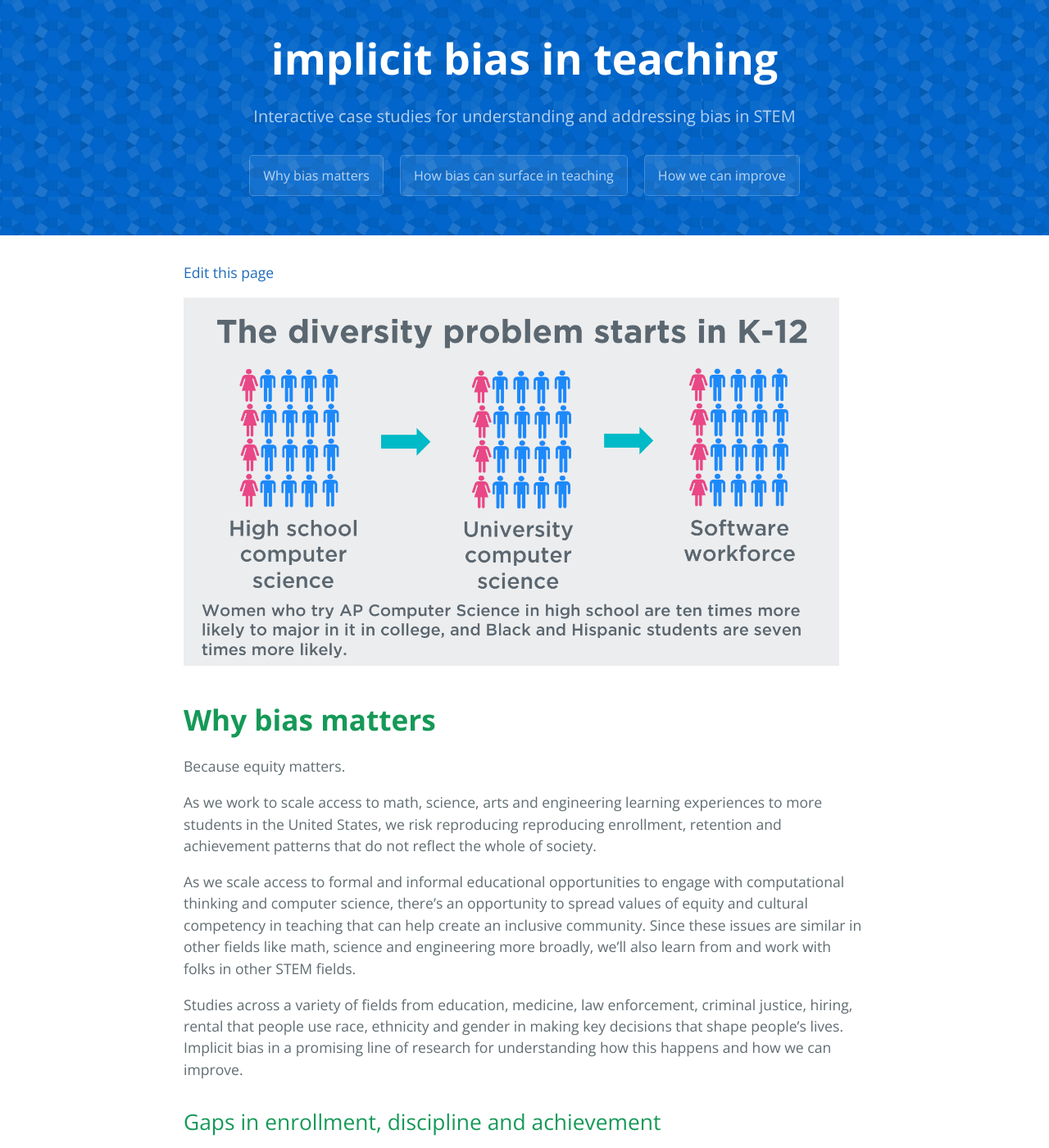
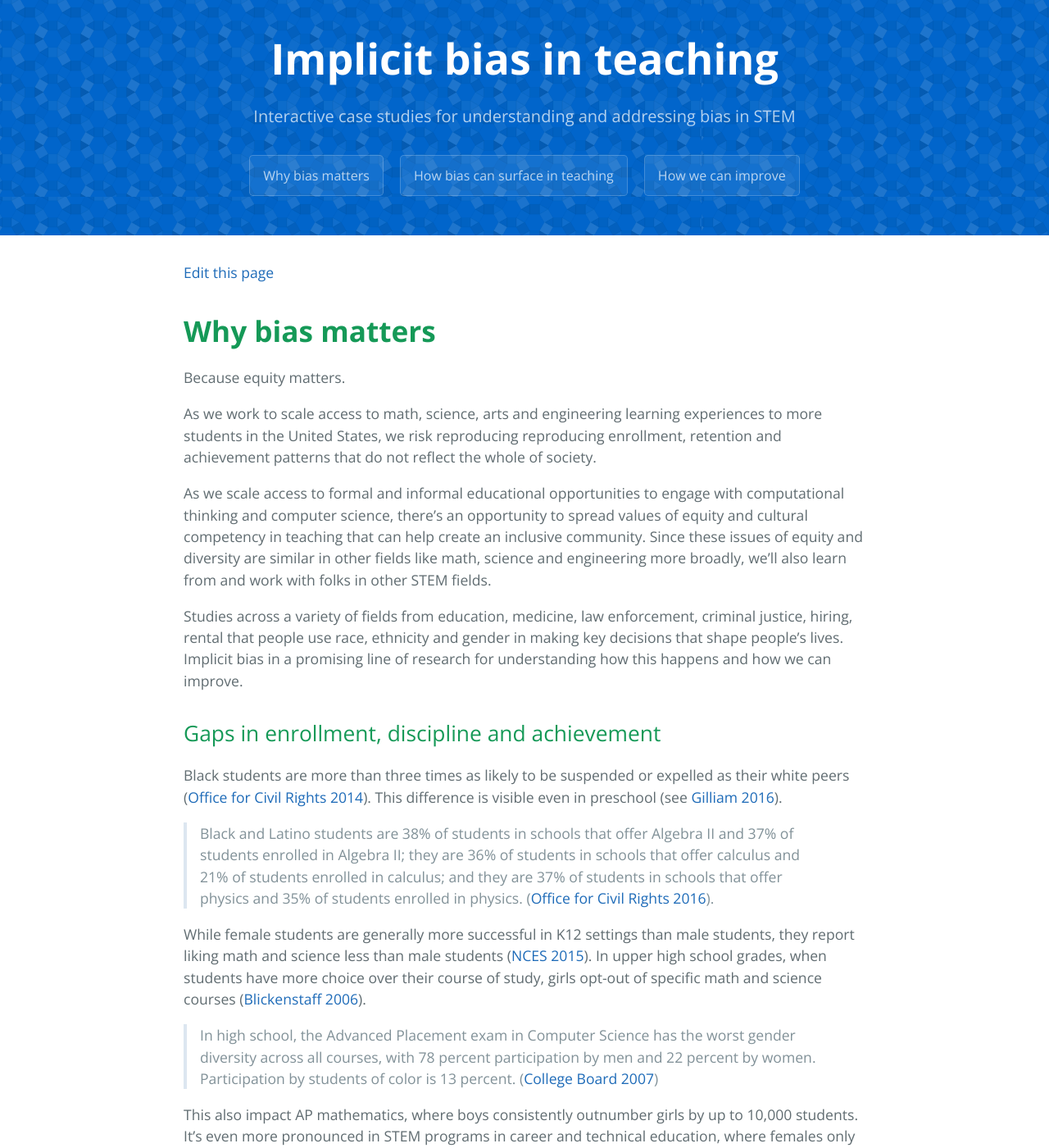
Before and after one commit to mit-teaching-systems-lab/unconscious-bias, a Jekyll site: the page built from README.md, in a window 1280 px wide and 1400 px high. Shown: the whole window at 82% size. Built offline with Jekyll 4.4.1, drawn with Linux system fonts in a browser that asks for light colours; our own code applies the rules of GitHub Pages for plain Markdown files; comment, search, counter and statistics services are not loaded; some of the changed text lies outside the part shown.

Commit message:
Add page title, remove infographic that doesn't match text

```diff
--- a/README.md
+++ b/README.md
@@ -1,13 +1,11 @@
 [Edit this page]({{site.github.repository_url}}/edit/master/README.md)
-
-![diversity-problem]({{site.baseurl}}/assets/diversity-problem.png){:width="800px"}
 
 # Why bias matters
 Because equity matters.
 
 As we work to scale access to math, science, arts and engineering learning experiences to more students in the United States, we risk reproducing reproducing enrollment, retention and achievement patterns that do not reflect the whole of society.
 
-As we scale access to formal and informal educational opportunities to engage with computational thinking and computer science, there's an opportunity to spread values of equity and cultural competency in teaching that can help create an inclusive community.  Since these issues are similar in other fields like math, science and engineering more broadly, we'll also learn from and work with folks in other STEM fields.
+As we scale access to formal and informal educational opportunities to engage with computational thinking and computer science, there's an opportunity to spread values of equity and cultural competency in teaching that can help create an inclusive community.  Since these issues of equity and diversity are similar in other fields like math, science and engineering more broadly, we'll also learn from and work with folks in other STEM fields.
 
 Studies across a variety of fields from education, medicine, law enforcement, criminal justice, hiring, rental that people use race, ethnicity and gender in making key decisions that shape people's lives.  Implicit bias in a promising line of research for understanding how this happens and how we can improve.
 
--- a/_config.yml
+++ b/_config.yml
@@ -10,3 +10,5 @@ teachermoments:
   demo_url: https://threeflows.herokuapp.com/teachermoments/demo
 
 baseurl: /unconscious-bias
+email: krob@mit.edu
+title: Implicit bias in teaching
--- a/_includes/page-header-small.html
+++ b/_includes/page-header-small.html
@@ -1,7 +1,7 @@
 <section class="page-header-small">
   <h1 class="project-name">
     <a class="project-name-link" href="{{site.baseurl}}">
-      implicit bias in teaching
+      {{site.title}}
     </a>
   </h1>
   <h2 class="project-tagline">Interactive case studies for understanding and addressing bias in STEM</h2>
```
